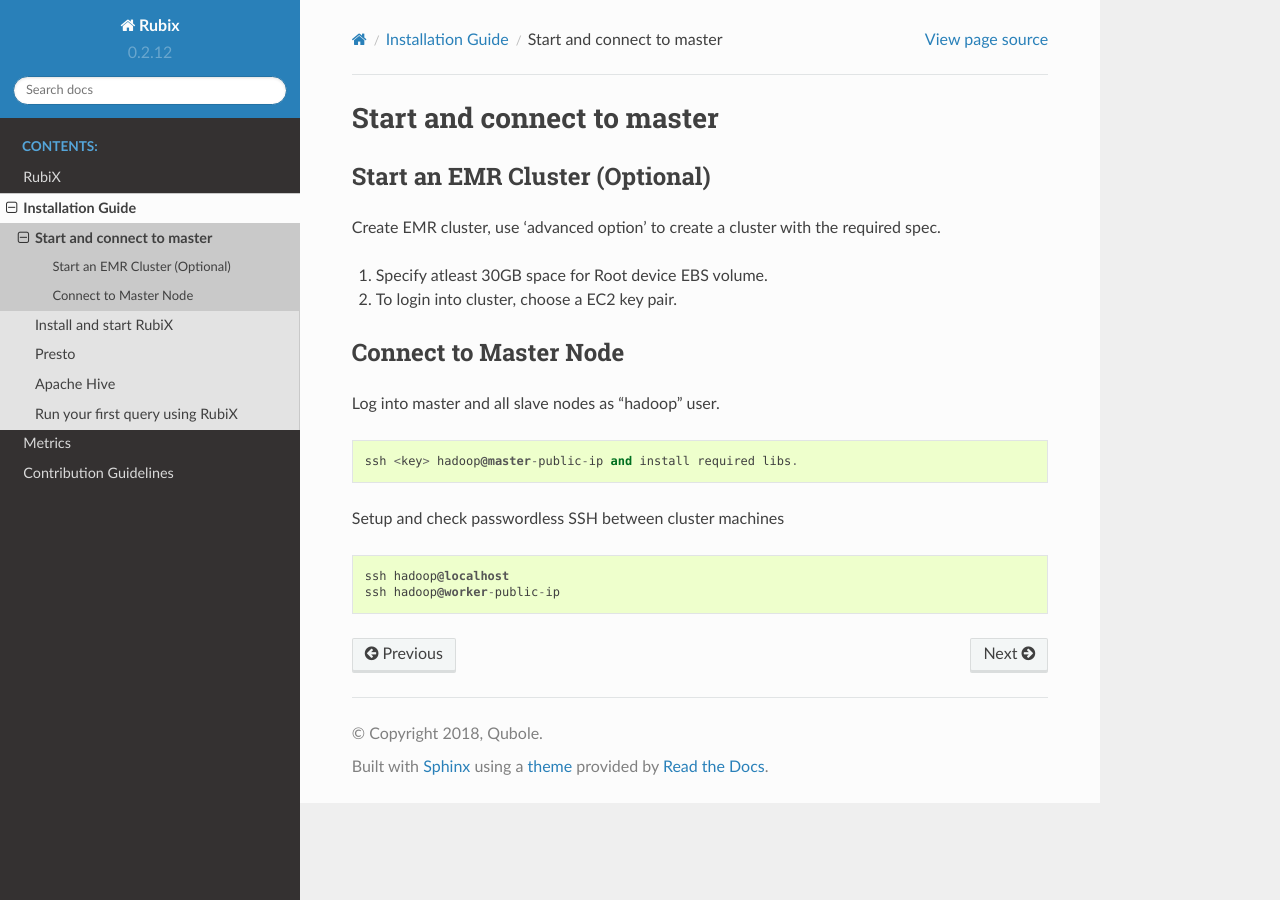
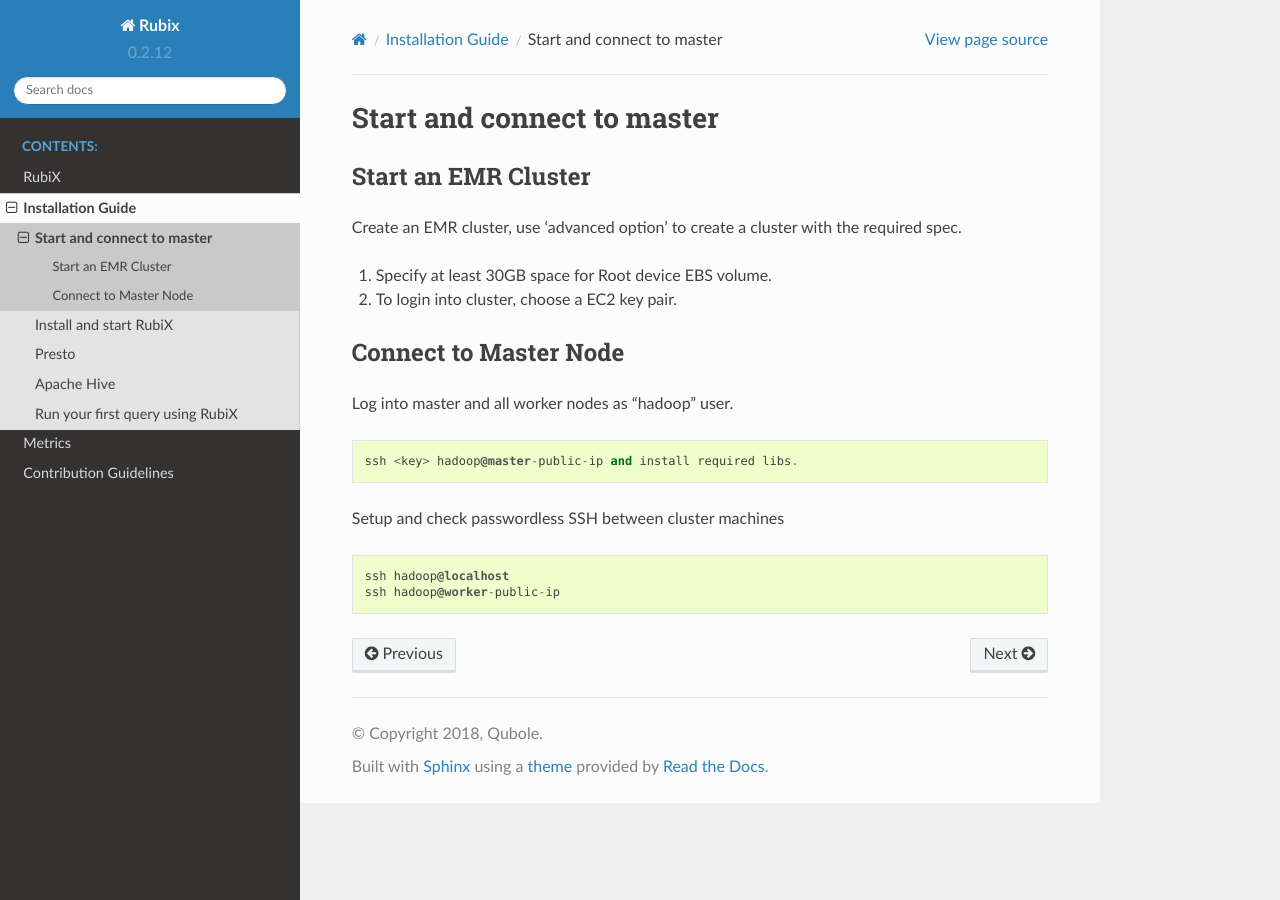
Before and after one commit to qubole/rubix, a Sphinx documentation site: the page built from docs/install/cluster.md, in a window 1280 px wide. Built offline with Sphinx 7.4.7 and the Read the Docs theme 2.0.0, drawn with Linux system fonts in a browser that asks for light colours.

Commit message:
Review comments

```diff
--- a/docs/install/cluster.md
+++ b/docs/install/cluster.md
@@ -1,14 +1,14 @@
 # Start and connect to master
 
-## Start an EMR Cluster (Optional)
+## Start an EMR Cluster
 
-Create EMR cluster, use 'advanced option' to create a cluster with the required spec.
-1. Specify atleast 30GB space for Root device EBS volume.
+Create an EMR cluster, use 'advanced option' to create a cluster with the required spec.
+1. Specify at least 30GB space for Root device EBS volume.
 2. To login into cluster, choose a EC2 key pair.
 
 ## Connect to Master Node
 
-Log into master and all slave nodes as "hadoop" user.
+Log into master and all worker nodes as "hadoop" user.
 
     ssh <key> hadoop@master-public-ip and install required libs.
 
--- a/docs/install/index.rst
+++ b/docs/install/index.rst
@@ -6,9 +6,9 @@ Installation Guide
 
 
 This section provides instructions to install Rubix and use it with Presto or
-Hive. Instructions are tested on an EMR 5.X cluster. Same instructions should work
-with installations on-prem and other distributions. Please `contact <https://groups.google.com/forum/#!forum/rubix-users>`_
-the community if you have questions or issues.
+Hive. Instructions are tested on an EMR 5.X cluster. If you want help to install
+on-prem or on other distributions, please `contact <https://groups.google.com/forum/#!forum/rubix-users>`_
+the community with your questions or issues.
 
 The instructions require `RubiX Admin <https://github.com/qubole/rubix-admin>`_
 
```
Also changed, not shown: docs/install/hive.md (+5 -2 lines), docs/install/query.md (+1 -1 lines).
